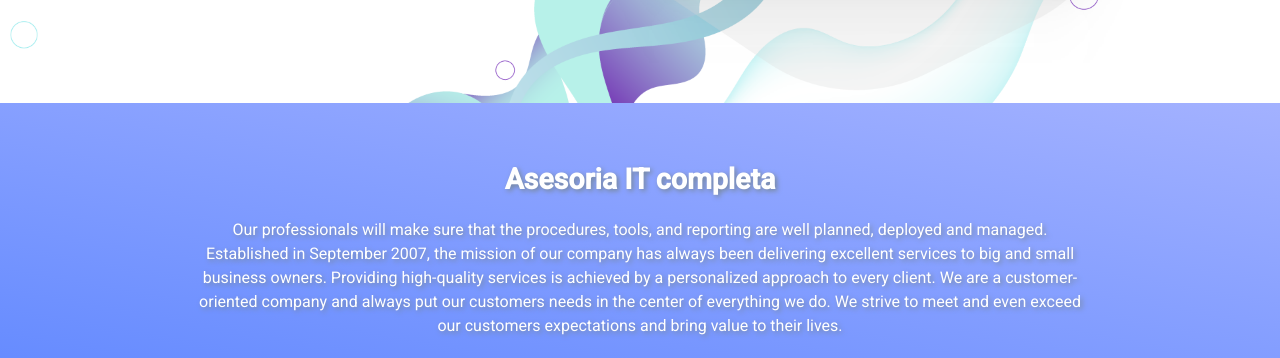
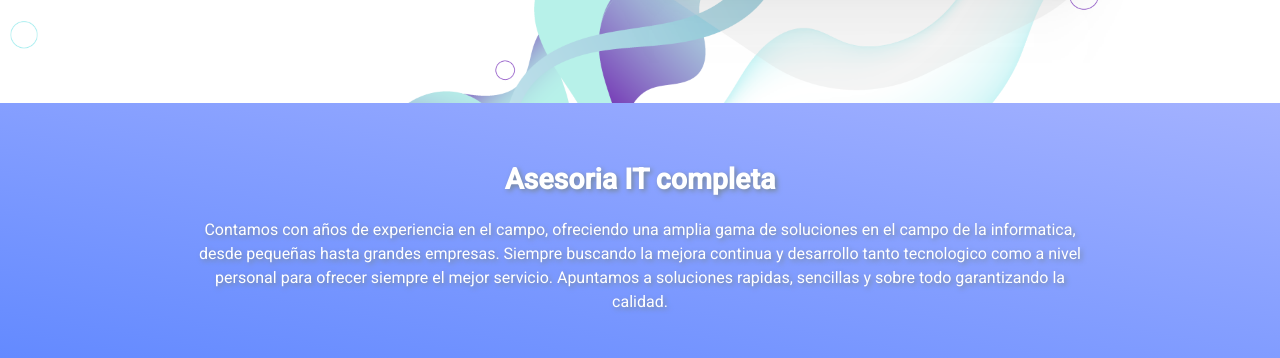
Before and after one commit to maurineyra/proyectofinal-coderh, a plain HTML site: page index.html in a window 1280 px wide. Shown: the part 594-952 px from the top of the page. Drawn offline with nearby package versions, Linux system fonts and the light colour scheme.

Commit message:
Updating intro

```diff
--- a/index.html
+++ b/index.html
@@ -103,12 +103,10 @@
 						Asesoria IT completa
 					</h2>
 					<p class="p-intro">
-						Our professionals will make sure that the procedures, tools, and reporting are well planned, deployed and
-						managed. Established in September 2007, the mission of our company has always been delivering excellent
-						services to big and small business owners. Providing high-quality services is achieved by a personalized
-						approach to every client. We are a customer-oriented company and always put our customers needs in the
-						center of everything we do. We strive to meet and even exceed our customers expectations and bring value to
-						their lives.
+						Contamos con años de experiencia en el campo, ofreciendo una amplia gama de soluciones en el campo de la
+						informatica, desde pequeñas hasta grandes empresas. Siempre buscando la mejora continua y desarrollo tanto
+						tecnologico como a nivel personal para ofrecer siempre el mejor servicio.
+						Apuntamos a soluciones rapidas, sencillas y sobre todo garantizando la calidad.
 					</p>
 				</div>
 			</div>
```
